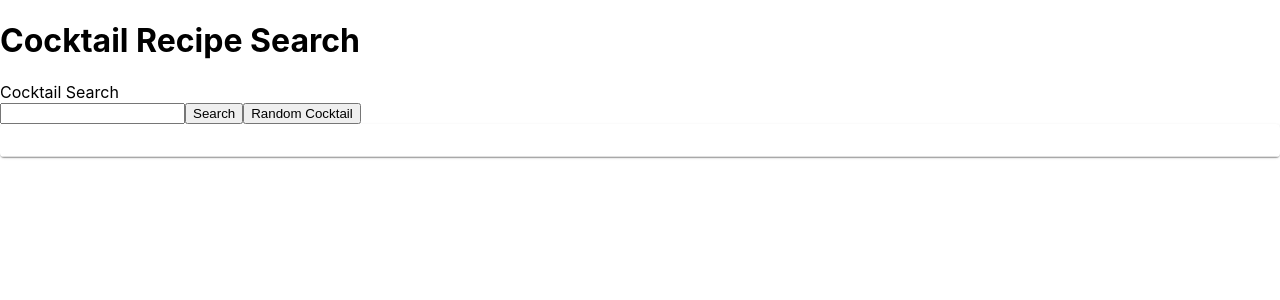
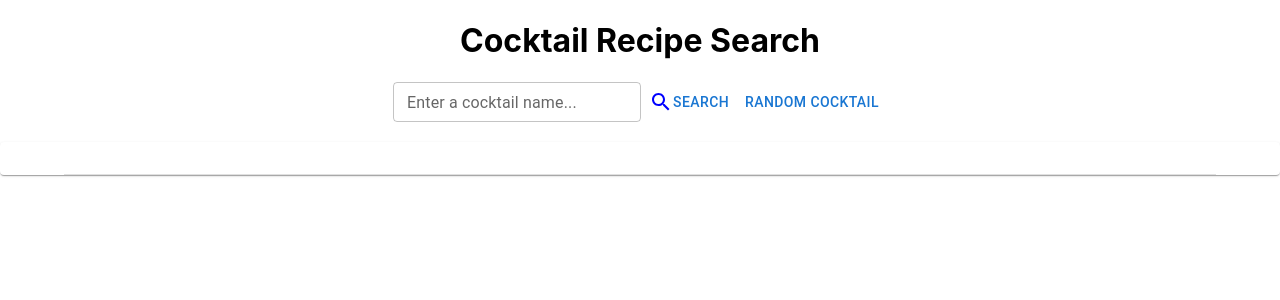
Before and after one commit to Aaron-Hunter/cocktail-frontend, a React (Create React App) app: page / in a window 1280 px wide. Shown: the top 300 px of the page. Built offline with nearby package versions, Linux system fonts and the light colour scheme.

Commit message:
Format user input section with MUI

```diff
--- a/src/App.tsx
+++ b/src/App.tsx
@@ -9,6 +9,9 @@ import TableHead from '@mui/material/TableHead';
 import TableRow from '@mui/material/TableRow';
 import Paper from '@mui/material/Paper';
 import Box from '@mui/material/Box';
+import TextField from '@mui/material/TextField';
+import Button from '@mui/material/Button';
+import SearchIcon from '@mui/icons-material/Search';
 
 type Cocktail = {
   [key: string]: string;
@@ -57,42 +60,51 @@ function App() {
   const [cocktailData, setCocktailData] = useState<null | undefined | any>(undefined);
 
   const COCKTAIL_BASE_URL = "https://www.thecocktaildb.com/api/json/v1/";
+
+  //Declare arrays of each measure and ingredient variable name so we can loop through them when generating the UI
   const measures = ["strMeasure1", "strMeasure2", "strMeasure3", "strMeasure4", "strMeasure5", "strMeasure6", "strMeasure7", "strMeasure8", "strMeasure9", "strMeasure10", "strMeasure11", "strMeasure12", "strMeasure13", "strMeasure14", "strMeasure15"];
   const ingredients = ["strIngredient1", "strIngredient2", "strIngredient3", "strIngredient4", "strIngredient5", "strIngredient6", "strIngredient7", "strIngredient8", "strIngredient9", "strIngredient10", "strIngredient11", "strIngredient12", "strIngredient13", "strIngredient14", "strIngredient15"]
+
   return (
     <div>
-      <h1>Cocktail Recipe Search</h1>
+      <h1 style={{ textAlign: "center" }}>Cocktail Recipe Search</h1>
 
-      {/*user input for cocktail search*/}
-      <div>
-        <label>Cocktail Search</label><br/>
-        <input type="text" name="cocktail-name" onChange={e => setCocktailName(e.target.value)}/>
-        <button onClick={search}>Search</button>
-        <button onClick={random}>Random Cocktail</button>
-      </div>
+      {/**user input for cocktail search*/}
+      <div style={{ display: "flex", justifyContent: "center" }}>
+        <TextField id="search-bar" value={cocktailName} onChange={(e: any) => {setCocktailName(e.target.value);}} label="Enter a cocktail name..." variant="outlined" size="small"/>
+        <Button onClick={() => {search();}}>
+          <SearchIcon style={{ fill: "blue" }} />
+          Search
+        </Button>
+        <Button onClick={() => {random();}}>
+          Random Cocktail
+        </Button>
+      </div><br />
 
-      {/**output display for cocktail data */}
+      {/**output display for cocktail data*/}
       <Box>
         {cocktailData === undefined ? (
           <TableContainer component={Paper}>
-            <Table sx={{ minWidth: 650 }} aria-label="cocktail-recipes">
+            <Table sx={{ minWidth: 650, maxWidth: "90%", marginLeft: "auto", marginRight: "auto" }} aria-label="cocktail-recipes">
               <TableHead>
-                <TableRow><TableCell></TableCell></TableRow>
+                <TableRow>
+                  <TableCell></TableCell>
+                </TableRow>
               </TableHead>
             </Table>
           </TableContainer>
         ) : (
           <TableContainer component={Paper}>
             {cocktailData === null || cocktailData.drinks === null ? (
-              <Table sx={{ minWidth: 650 }} aria-label="cocktail-recipes">
+              <Table sx={{ minWidth: 650, maxWidth: "90%", marginLeft: "auto", marginRight: "auto" }} aria-label="cocktail-recipes">
                 <TableHead>
                   <TableRow>
-                    <TableCell>Cocktail not found</TableCell>
+                    <TableCell align="center" sx={{fontWeight: "bold"}}>Cocktail not found</TableCell>
                   </TableRow>
                 </TableHead>
               </Table>
             ) : (
-              <Table>
+              <Table sx={{ minWidth: 650, maxWidth: "90%", marginLeft: "auto", marginRight: "auto" }}>
                 {cocktailData.drinks.map((drink: Cocktail) => (
                   <TableBody key={drink.idDrink}>
                     <TableRow>
@@ -140,10 +152,13 @@ function App() {
   );
 
   function search() {
-    axios.get(COCKTAIL_BASE_URL + process.env.REACT_APP_COCKTAIL_API_KEY + "/search.php?s=" + cocktailName).then((res) => {
-      setCocktailData(res.data);
-    });
-
+    if(cocktailName === "") {
+      setCocktailData(null);
+    } else {
+      axios.get(COCKTAIL_BASE_URL + process.env.REACT_APP_COCKTAIL_API_KEY + "/search.php?s=" + cocktailName).then((res) => {
+        setCocktailData(res.data);
+      });
+    }
   }
 
   function random() {
```
